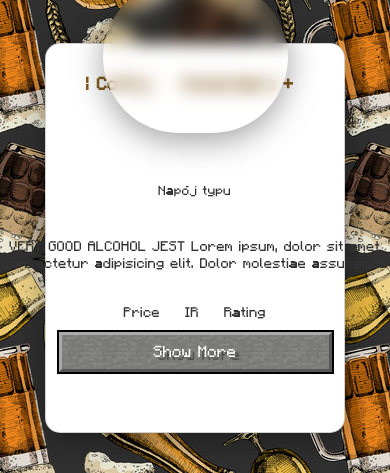
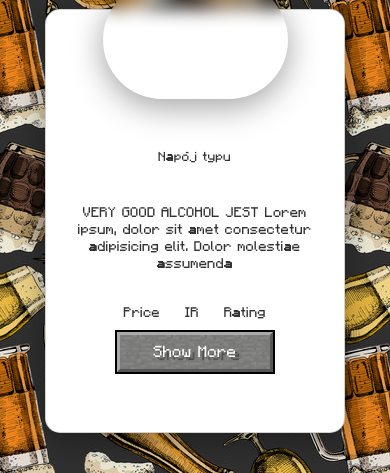
Before and after one commit to Wojanix/IndeksRompera, a PHP site: page /pages/drink.php?id=1 in a window 390 px wide. Shown: the part 371-844 px from the top of the page. Run offline with PHP 8.4, Linux system fonts and the light colour scheme; data that the repository does not hold is empty.

Commit message:
el responsive

```diff
--- a/css/main.css
+++ b/css/main.css
@@ -99,7 +99,7 @@
   button {
     background-image: url('./images/stone.png');
     background-size:contain;
-    width: 70vw;
+    width: 40vw;
     height: 40px;
     max-width: 400px;
     color: white;
@@ -181,6 +181,7 @@ button:active {
 
 .bigT{
     font-size: 23px;
+    text-align: center;
 }
 
 .shortT{
@@ -449,6 +450,13 @@ background-blend-mode:multiply;
     .priceTd{
       display: none;
     }
+    .rightTop,.leftTop{
+      display: none;
+    }
+
+    .midT{
+      width: 250px;
+    }
   }
 
   @media screen and (max-width: 700px) {
```
